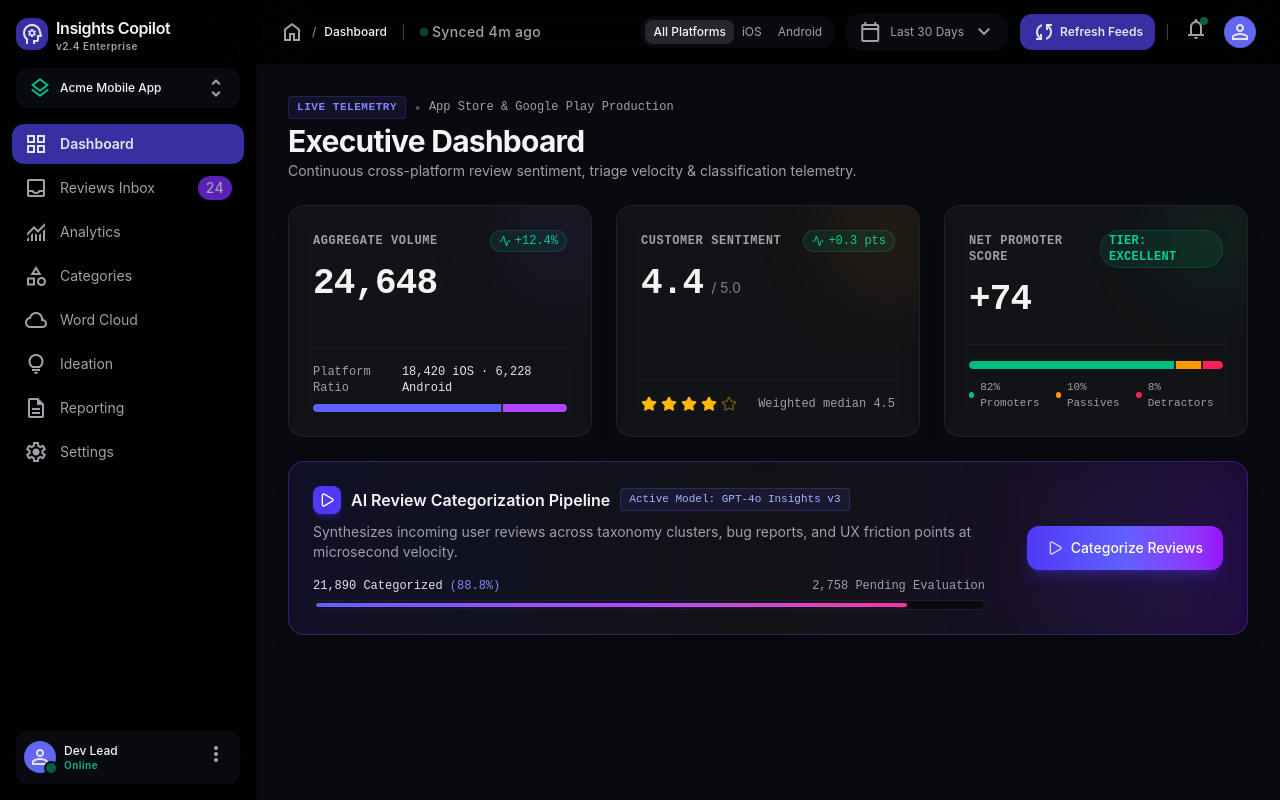
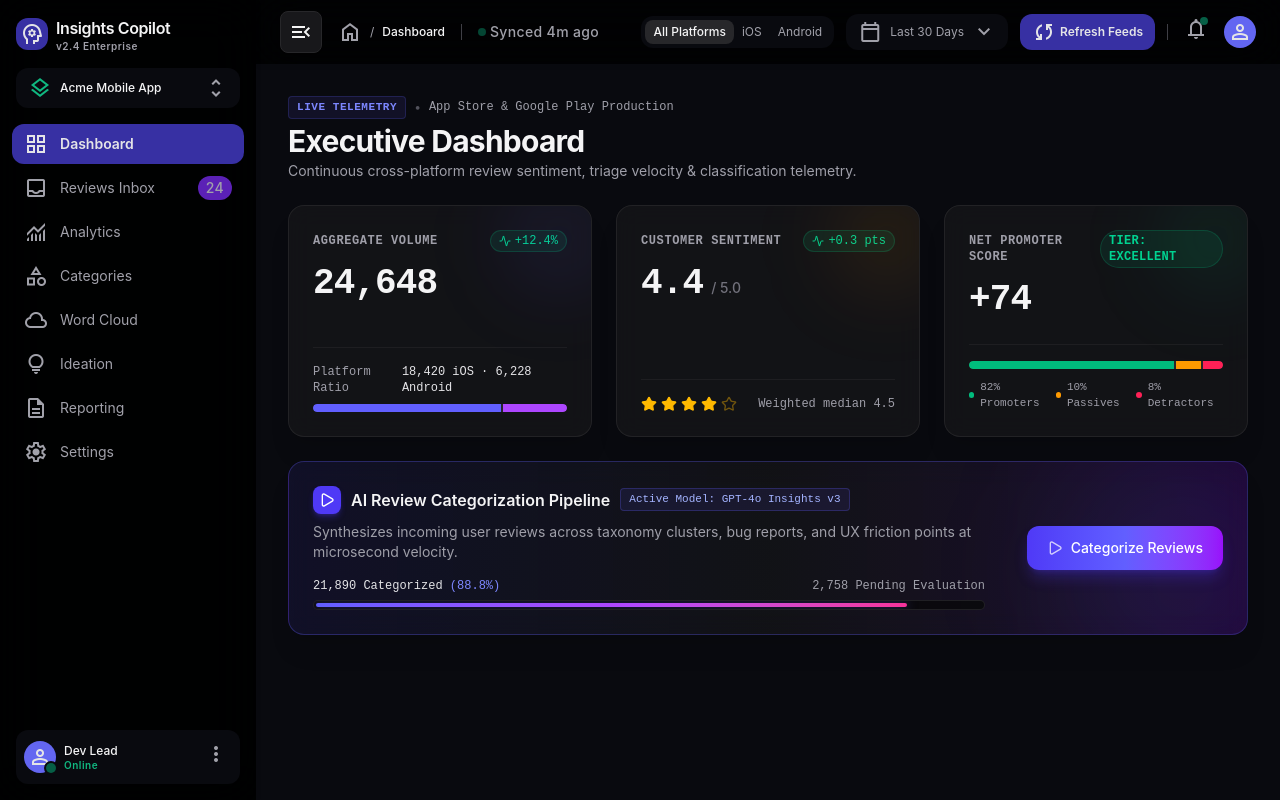
Before and after one commit to yasht024/product-insights-copilot, a React (Vite) app in the folder frontend/: page /dashboard in a window 1280 px wide. Built offline with nearby package versions, Linux system fonts and the light colour scheme.

Commit message:
feat: add hide/unhide sidebar toggle button

```diff
--- a/frontend/src/Layout.tsx
+++ b/frontend/src/Layout.tsx
@@ -6,6 +6,7 @@ export default function Layout() {
   const currentPath = location.pathname.substring(1) || 'dashboard';
 
   // Interactive states
+  const [isSidebarOpen, setIsSidebarOpen] = useState(true);
   const [activePlatform, setActivePlatform] = useState('All Platforms');
   const [isRefreshing, setIsRefreshing] = useState(false);
   const [showTimeframe, setShowTimeframe] = useState(false);
@@ -19,9 +20,9 @@ export default function Layout() {
   };
 
   return (
-    <div className="flex min-h-screen bg-surface">
+    <div className="flex min-h-screen bg-surface overflow-x-hidden">
       {/* Sidebar */}
-      <aside className="fixed left-0 top-0 h-full w-sidebar-w bg-surface-container-lowest/90 backdrop-blur-xl z-50 flex flex-col justify-between py-space-md shadow-[0_1px_8px_rgba(0,0,0,0.04)]">
+      <aside className={`fixed left-0 top-0 h-full w-sidebar-w bg-surface-container-lowest/90 backdrop-blur-xl z-50 flex flex-col justify-between py-space-md shadow-[0_1px_8px_rgba(0,0,0,0.04)] transition-transform duration-300 ${isSidebarOpen ? 'translate-x-0' : '-translate-x-full'}`}>
         <div className="flex flex-col gap-space-md">
           <div className="px-space-md flex items-center justify-between">
             <div className="flex items-center gap-space-xs">
@@ -107,11 +108,18 @@ export default function Layout() {
       </aside>
 
       {/* Main Content Area */}
-      <div className="flex-1 pl-sidebar-w flex flex-col min-h-screen">
+      <div className={`flex-1 flex flex-col min-h-screen transition-all duration-300 ${isSidebarOpen ? 'pl-sidebar-w' : 'pl-0'}`}>
         {/* Header */}
-        <header className="fixed top-0 left-sidebar-w right-0 h-16 bg-surface-container-lowest/80 backdrop-blur-xl z-40 shadow-[0_1px_8px_rgba(0,0,0,0.04)]">
+        <header className={`fixed top-0 right-0 h-16 bg-surface-container-lowest/80 backdrop-blur-xl z-40 shadow-[0_1px_8px_rgba(0,0,0,0.04)] transition-all duration-300 ${isSidebarOpen ? 'left-sidebar-w' : 'left-0'}`}>
           <div className="h-16 w-full px-space-lg flex items-center justify-between gap-space-md">
             <div className="flex items-center gap-space-md">
+              <button
+                onClick={() => setIsSidebarOpen(!isSidebarOpen)}
+                title={isSidebarOpen ? "Hide sidebar" : "Show sidebar"}
+                className="p-2 text-on-surface hover:text-primary bg-surface-container hover:bg-surface-container-high rounded-lg transition-colors flex items-center justify-center border border-outline-variant shadow-sm"
+              >
+                <span className="material-symbols-outlined text-[20px]">{isSidebarOpen ? 'menu_open' : 'menu'}</span>
+              </button>
               <div className="flex items-center gap-space-xs font-body-sm text-body-sm text-on-surface-variant">
                 <span className="material-symbols-outlined text-[16px]">home</span>
                 <span>/</span>
```
